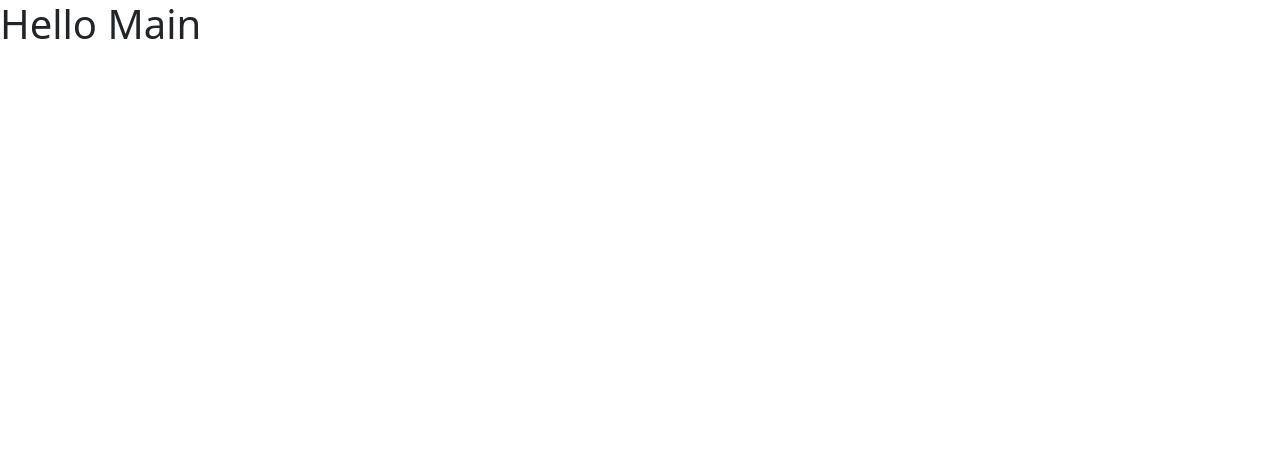
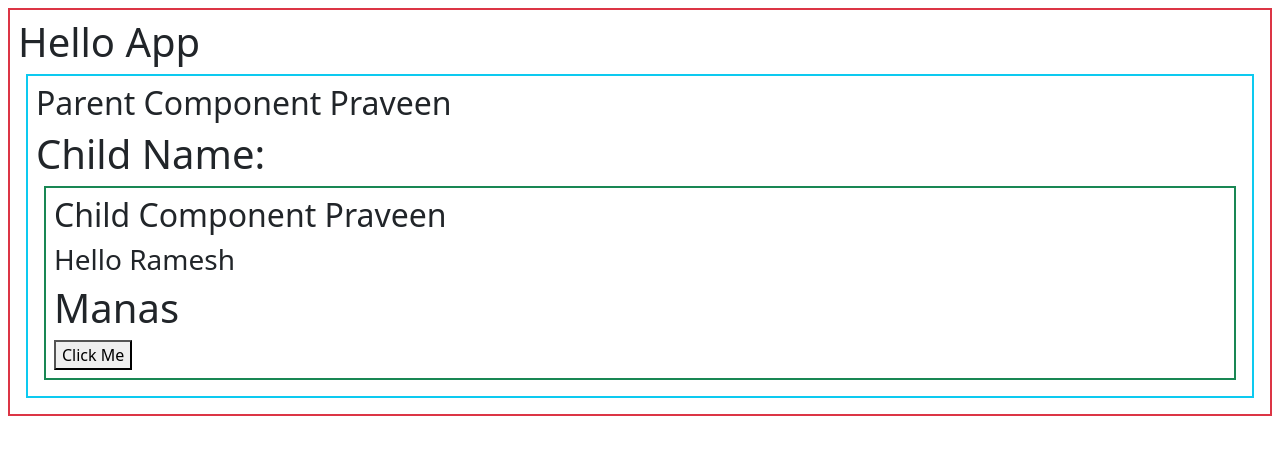
Before and after one commit to edupoly/FS2601, a React (Vite) app: page / in a window 1280 px wide. Shown: the top 454 px of the page. Built offline with nearby package versions, Linux system fonts and the light colour scheme.

Commit message:
component-communication-parent-child

```diff
--- a/src/App.jsx
+++ b/src/App.jsx
@@ -1,7 +1,9 @@
+import Parent from "./Parent";
 function App() {
   return (
-    <div>
-      <h1>Hello Main</h1>
+    <div className="border border-2 border-danger m-2 p-2">
+      <h1>Hello App</h1>
+      <Parent></Parent>
     </div>
   );
 }
--- /dev/null
+++ b/src/Child.jsx
@@ -0,0 +1,19 @@
+function Child(props) {
+  console.log(props);
+  var ch1 = "Manas";
+  return (
+    <div className="border border-2 border-success m-2 p-2">
+      <h2>Child Component {props.x}</h2>
+      <h3>{props.children}</h3>
+      <h1>{ch1}</h1>
+      <button
+        onClick={() => {
+          props.y(ch1);
+        }}
+      >
+        Click Me
+      </button>
+    </div>
+  );
+}
+export default Child;
--- /dev/null
+++ b/src/Parent.jsx
@@ -0,0 +1,20 @@
+import React from "react";
+import Child from "./Child";
+function Parent() {
+  var myname = "Praveen";
+  var [chname, setChname] = React.useState("");
+  function abc(v) {
+    setChname(v);
+  }
+  return (
+    <div className="border border-2 border-info m-2 p-2">
+      <h2>Parent Component {myname}</h2>
+      <h1>Child Name: {chname}</h1>
+
+      <Child x={myname} y={abc}>
+        Hello Ramesh
+      </Child>
+    </div>
+  );
+}
+export default Parent;
```
